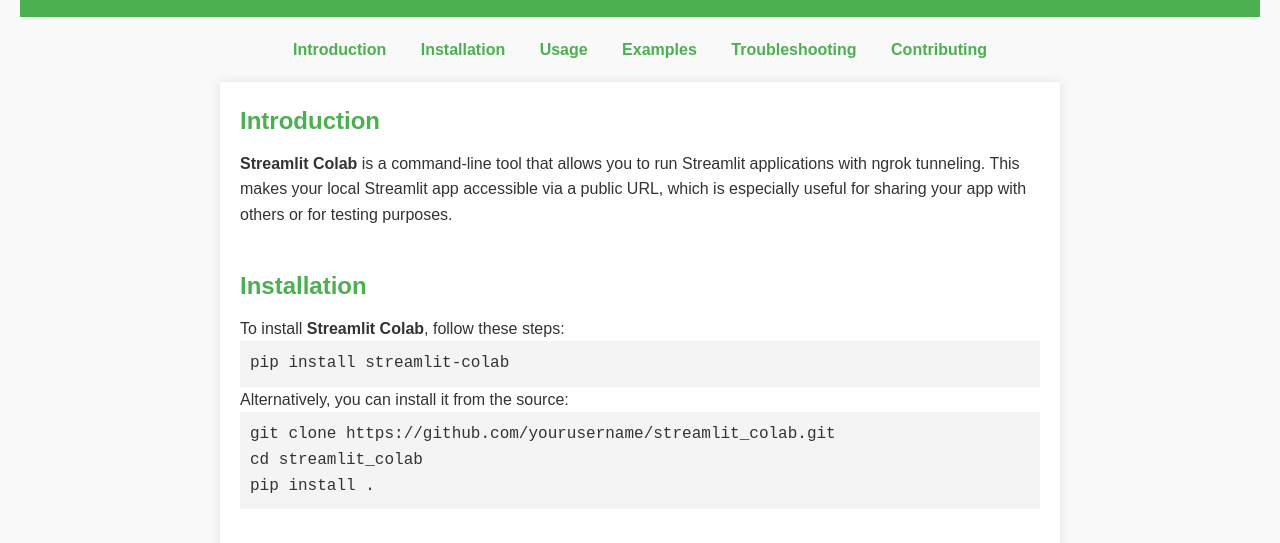
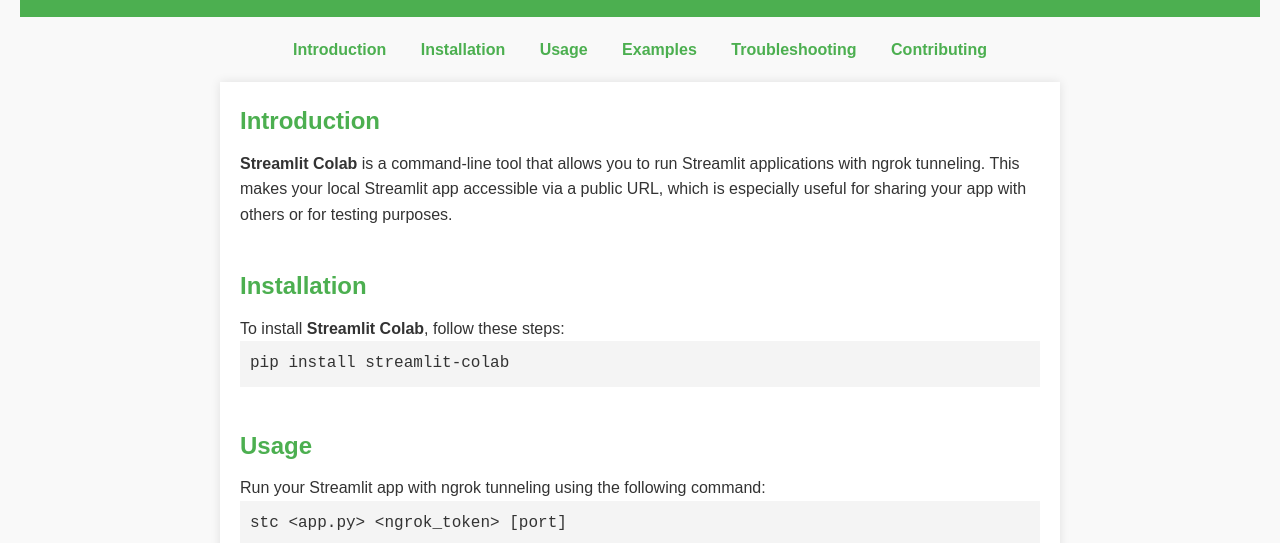
Before and after one commit to wuhplaptop/streamlit-colab, a plain HTML site: page index.html in a window 1280 px wide. Shown: the part 191-734 px from the top of the page. Drawn offline with Linux system fonts and the light colour scheme.

Commit message:
Update index.html

```diff
--- a/index.html
+++ b/index.html
@@ -140,10 +140,6 @@
             <h2>Installation</h2>
             <p>To install <strong>Streamlit Colab</strong>, follow these steps:</p>
             <pre><code>pip install streamlit-colab</code></pre>
-            <p>Alternatively, you can install it from the source:</p>
-            <pre><code>git clone https://github.com/yourusername/streamlit_colab.git
-cd streamlit_colab
-pip install .</code></pre>
         </section>
 
         <section id="usage">
```
